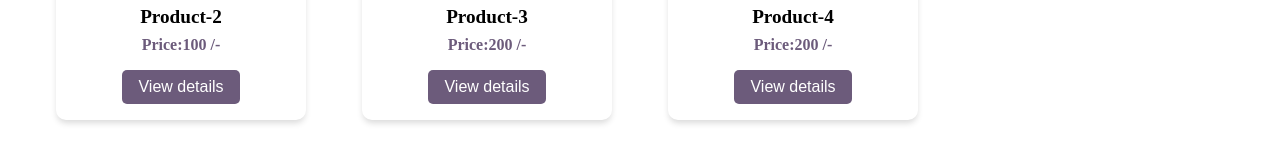
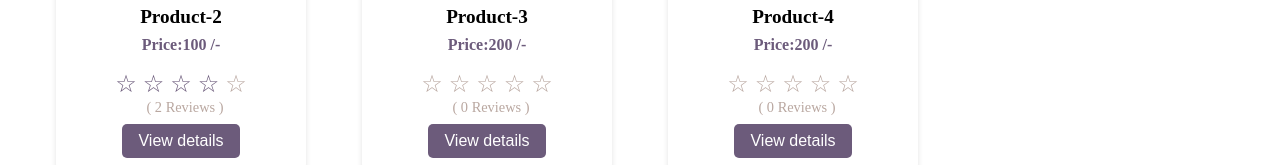
Before and after one commit to Jitugandhare/Shoplique, a React (Vite) app in the folder frontend/: page / in a window 1280 px wide. Shown: the part 953-1118 px from the top of the page. Built offline with nearby package versions, Linux system fonts and the light colour scheme.

Commit message:
product card is done

```diff
--- a/frontend/src/components/Product.jsx
+++ b/frontend/src/components/Product.jsx
@@ -1,9 +1,15 @@
-import React from 'react'
+import React, { useState } from 'react'
 import '../componentsStyles/Product.css';
 import { Link } from 'react-router-dom';
+import Rating from './Rating';
 
 
 const Product = ({ product }) => {
+    const [rating, setRating] = useState(0);
+    const handleRatingChange = (newRating) => {
+        setRating(newRating)
+        console.log(`Rating changed to ${newRating}`)
+    }
 
     return (
         <Link to={product._id} className='product_id'>
@@ -16,6 +22,16 @@ const Product = ({ product }) => {
                     <p className="product-price">
                         <strong>Price</strong>:{product.price} /-
                     </p>
+                    <div className="rating-container">
+                        <Rating
+                            value={product.ratings}
+                            onRatingChange={handleRatingChange}
+                            disabled={true}
+                        />
+                    </div>
+                    <span className="productCardSpan">
+                        ( {product.numOfReviews} {product.numOfReviews === 1 ? "Review" : "Reviews"} )
+                    </span>
                     <button className="add-to-cart">
                         View details
                     </button>
--- /dev/null
+++ b/frontend/src/components/Rating.jsx
@@ -0,0 +1,62 @@
+import React, { useState } from 'react'
+import "../componentsStyles/Rating.css"
+
+
+
+const Rating = ({ value, onRatingChange, disabled }) => {
+    const [hoveredRating, setHoveredRating] = useState(0);
+    const [selectedRating, setSelectedRating] = useState(value || 0)
+
+    const handleMouseEnter = (rating) => {
+        if (!disabled) {
+            setHoveredRating(rating)
+        }
+    }
+
+    const handleMouseLeave = (rating) => {
+        if (!disabled) {
+            setHoveredRating(0)
+        }
+    }
+
+    const handleClick = (rating) => {
+        if (!disabled) {
+            setSelectedRating(rating);
+            if (onRatingChange) {
+                onRatingChange(rating)
+            }
+        }
+    }
+
+    const generateStars = () => {
+        const stars = [];
+        for (let i = 1; i <= 5; i++) {
+            const isFilled = i <= (hoveredRating || selectedRating)
+
+            stars.push(
+                <span
+                    key={i}
+                    className={`star ${isFilled ? "filled" : "empty"}`}
+                    onMouseEnter={() => handleMouseEnter}
+                    onMouseLeave={() => handleMouseLeave}
+                    onClick={handleClick}
+
+
+                    style={{ pointerEvents: disabled ? 'none' : 'auto' }}
+                > ☆</span>
+            )
+        }
+        return stars;
+    }
+
+
+    return (
+        <div>
+            <div className="rating">{
+                generateStars()}
+            </div>
+        </div>
+    )
+}
+
+export default Rating
--- a/frontend/src/componentsStyles/Product.css
+++ b/frontend/src/componentsStyles/Product.css
@@ -14,7 +14,7 @@
     margin: 0 auto;
 }
 
-.rating_container {
+.rating-container {
     display: flex;
     align-items: center;
     justify-content: center;
--- /dev/null
+++ b/frontend/src/componentsStyles/Rating.css
@@ -0,0 +1,26 @@
+
+  .star {
+    font-size: 1.5rem;
+    cursor: pointer;
+    transition: color 0.3s ease, transform 0.3s ease;
+    color: var(--text-secondary);
+  }
+
+  .star.filled {
+    color: var(--primary-main);
+  }
+
+  .star.empty {
+    color: var(--text-secondary);
+  }
+
+  .star:hover {
+    transform: scale(1.2);
+    color: var(--primary-main);
+  }
+
+  .productCardSpan {
+    font-size: 0.9rem;
+    color: var(--text-secondary);
+    margin-left: 0.5rem;
+  }
```
